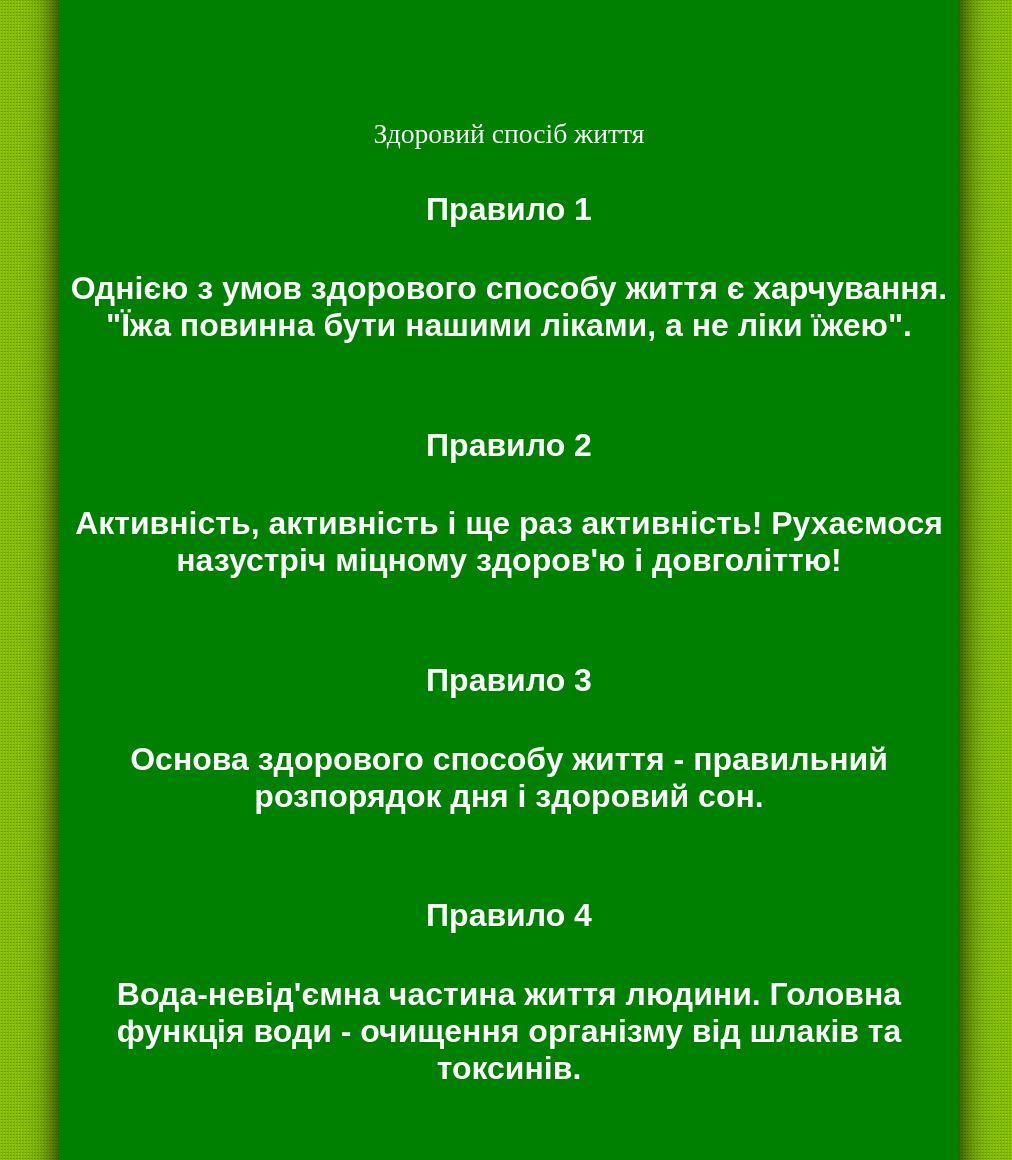
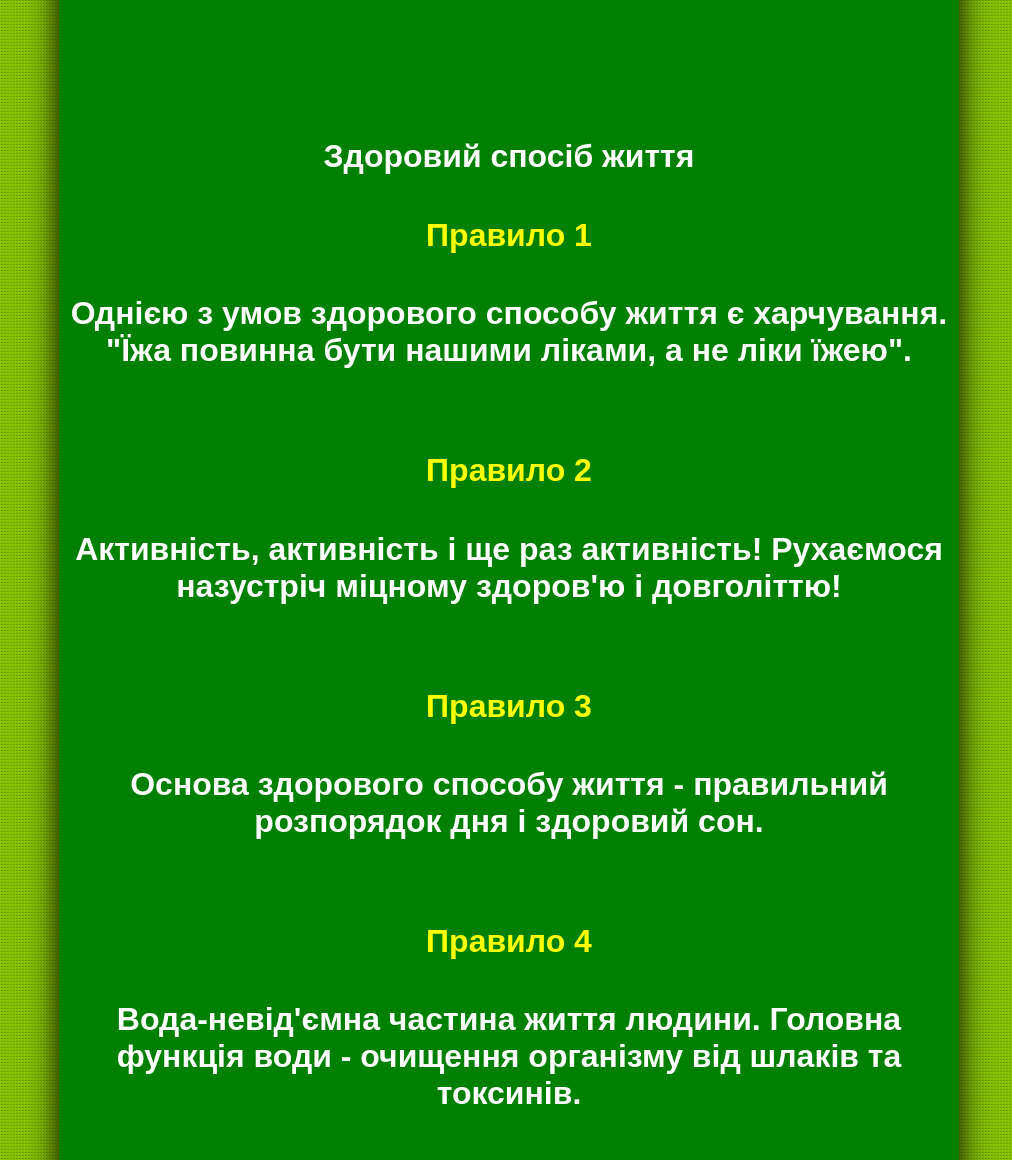
Before and after one commit to vladdou/mheal, a plain HTML site: page index.html in a window 1280 px wide. Shown: the part 824-1984 px from the top of the page, without its empty margins (131-1143 px from the left). Drawn offline with Linux system fonts and the light colour scheme.

Commit message:
Changes about header size and buttons

```diff
--- a/index.html
+++ b/index.html
@@ -20,22 +20,18 @@
 <big>Чи знаєш ти, що в Україні спостерігаються негативні зміни в стані здоров'я населення, особливо у дітей?!</big><br><br>
 <marquee scrollamount="10" style="color: #FFFF00; font-size: 30px; font-weight: bolder; line-height: 150%; text-shadow: #000000 0px 1px 1px;">Захворювання у підлітків зросло більш ніж 1,5 рази.</marquee><br><br>
 <marquee scrollamount="10" style="color: #FFFF00; font-size: 30px; font-weight: bolder; line-height: 150%; text-shadow: #000000 0px 1px 1px;">Майже 90% учнів мають відхилення у здоров'ї</marquee><br><br>
-<marquee scrollamount="10" style="color: #FFFF00; font-size: 30px; font-weight: bolder; line-height: 150%; text-shadow: #000000 0px 1px 1px;">Понад 50% - незадовільну фізичну підготовку</marquee><br>
+<marquee scrollamount="10" style="color: #FFFF00; font-size: 30px; font-weight: bolder; line-height: 150%; text-shadow: #000000 0px 1px 1px;">Понад 50% - незадовільну фізичну підготовку</marquee>
 
-<!--script type="text/javascript" src="//yandex.st/share/share.js" charset="utf-8">
-</script>
-<div class="yashare-auto-init" data-yashareL10n="ru" data-yashareType="button"
-data-yashareQuickServices="yaru,vkontakte,facebook,twitter,odnoklassniki,
-moimir,l<j,friendfeed,moikrug,gplus"></div>-->
-<big><big><big><big><center><font color="#FFFFFF">Здоровий спосіб життя</font></center></big></big></big></big>
 
-<h1>Правило 1 </h1>
+<h1><center><font color="#FFFFFF">Здоровий спосіб життя</font></center></h1>
+
+<h1><font color="yellow">Правило 1 </font></h1>
 <h1>Однією з умов здорового способу життя є харчування. "Їжа повинна бути нашими ліками, а не ліки їжею". <h1>
-<h1>Правило 2</h1>
+<h1><font color="yellow">Правило 2</font></h1>
 <h1>Активність, активність і ще раз активність! Рухаємося назустріч міцному здоров'ю і довголіттю! <h1>
-<h1>Правило 3</h1>
+<h1><font color="yellow">Правило 3</font></h1>
 <h1>Основа здорового способу життя - правильний розпорядок дня і здоровий сон.<h1>
-<h1>Правило 4</h1>
+<h1><font color="yellow">Правило 4</font></h1>
 <h1>Вода-невід'ємна частина життя людини. Головна функція води - очищення організму від шлаків та токсинів.</h1>
 </p>
 
```
